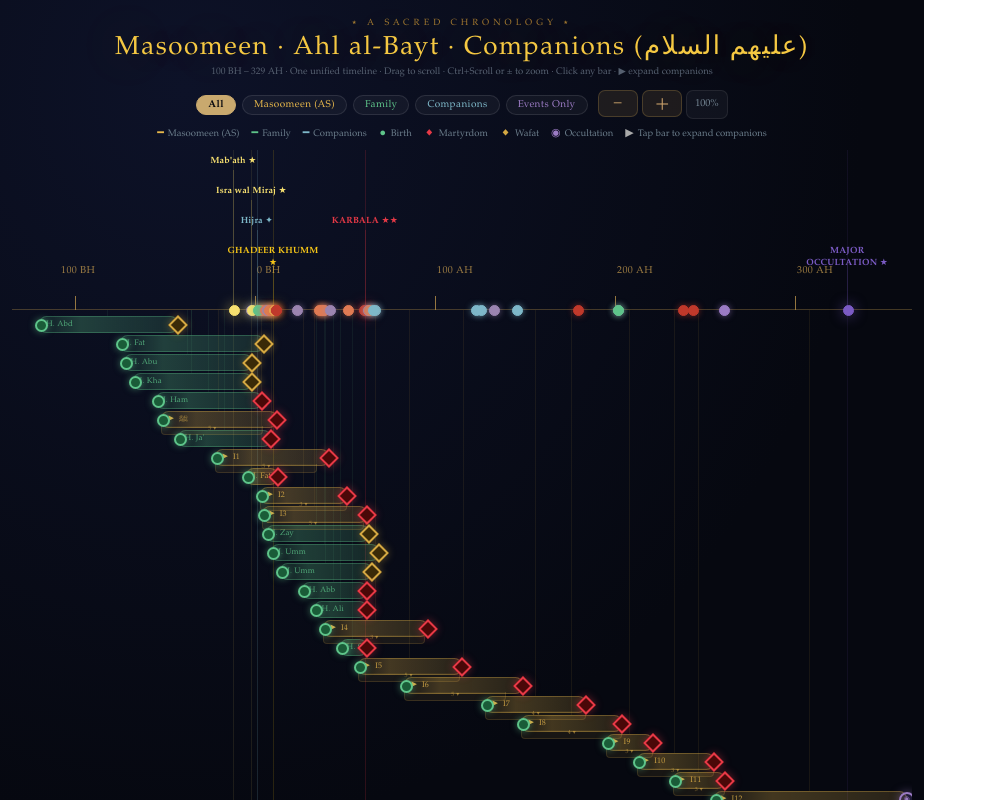
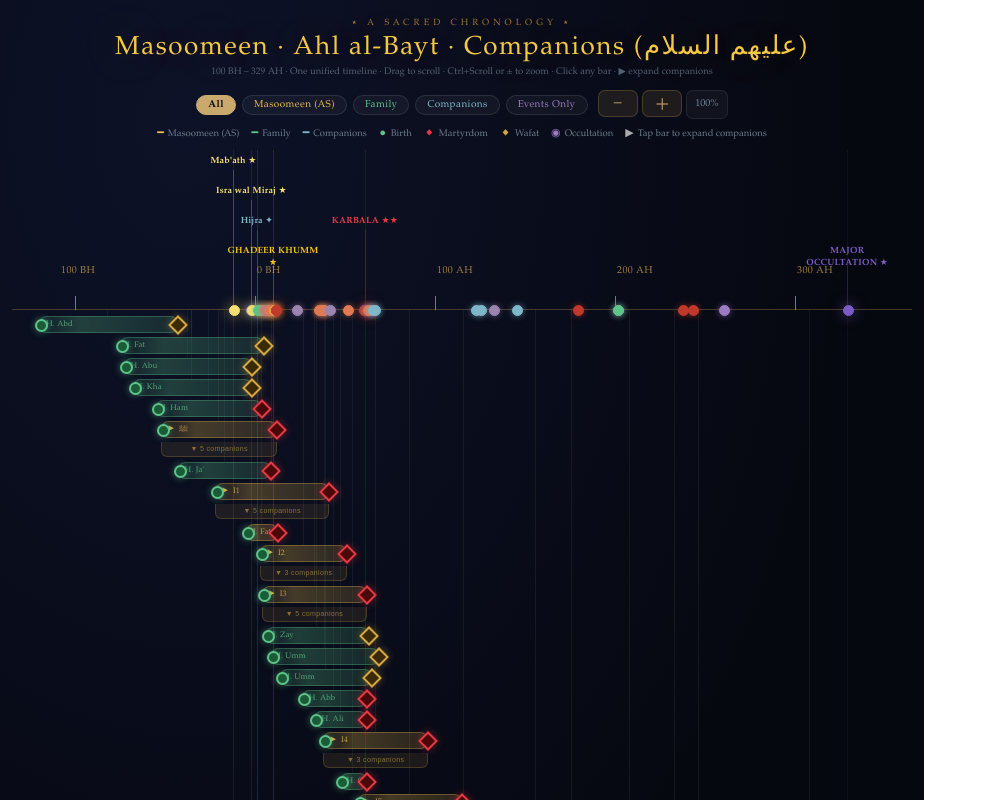
Before and after one commit to QasimTalajawala/shia-timeline, a React (Vite) app: page / in a window 1280 px wide. Shown: the top 800 px of the page, without its empty margins (0-987 px from the left). Built offline with nearby package versions, Linux system fonts and the light colour scheme.

Commit message:
fix companion row spacing

```diff
--- a/src/App.jsx
+++ b/src/App.jsx
@@ -6,11 +6,14 @@ import { useState, useRef, useCallback, useEffect, useMemo } from "react";
 const MIN_AH   = -135;
 const MAX_AH   = 365; // extra right padding so last bars aren't at edge
 const SPAN     = MAX_AH - MIN_AH;
-const BAR_H    = 15;
-const BAR_GAP  = 4;
-const SUB_H    = 12;   // companion sub-row bar height
-const ROW_H    = BAR_H + BAR_GAP;
-const SUB_ROW_H = SUB_H + 3;
+const BAR_H      = 15;
+const BAR_GAP    = 6;   // gap below bar (before button or next row)
+const BTN_H      = 14;  // expand/collapse button height
+const BTN_GAP    = 6;   // gap after button to next row
+const SUB_H      = 12;  // companion sub-row bar height
+const ROW_H      = BAR_H + BAR_GAP;                    // family / no-ashaab rows
+const MASOOM_ROW_H = BAR_H + BAR_GAP + BTN_H + BTN_GAP; // masoom rows with button
+const SUB_ROW_H  = SUB_H + 6;
 const EVT_ZONE_H = 160; // dedicated band at top for event labels above axis
 const AXIS_H    = EVT_ZONE_H; // axis line sits at bottom of event zone
 
@@ -662,7 +665,7 @@ export default function ShiaTimeline() {
     const allPrimary = [];
     if(showMasoom){
       for(const m of MASOOMEEN){
-        allPrimary.push({ type:"masoom", data:m, color:C_MASOOM, h:ROW_H });
+        allPrimary.push({ type:"masoom", data:m, color:C_MASOOM, h:(m.ashaab&&m.ashaab.length>0&&(filter==="all"||filter==="companions")?MASOOM_ROW_H:ROW_H) });
       }
     }
     if(showFamily){
@@ -949,23 +952,28 @@ export default function ShiaTimeline() {
                         display:"flex",alignItems:"center",justifyContent:"center",fontSize:7,color:"#9B7BC4"
                       }}>◉</div>
                     )}
-                    {/* Companion hint strip — tap to expand */}
-                    {row.type==="masoom"&&d.ashaab&&d.ashaab.length>0&&filter==="all"&&!expanded.has(d.id)&&(
+                    {/* Companion expand/collapse button */}
+                    {row.type==="masoom"&&d.ashaab&&d.ashaab.length>0&&filter==="all"&&(
                       <div
                         onClick={e=>{e.stopPropagation();toggleExpand(d.id);}}
                         style={{
-                          position:"absolute",left:bx,top:top+bh,
-                          width:Math.min(barW,100),height:8,
-                          display:"flex",alignItems:"center",justifyContent:"center",
-                          background:`${row.color}14`,
-                          borderRadius:"0 0 4px 4px",
-                          border:`1px solid ${row.color}28`,borderTop:"none",
-                          cursor:"pointer",WebkitTapHighlightColor:"transparent",
-                          userSelect:"none",zIndex:4,
+                          position:"absolute",
+                          left:bx, top:top+BAR_H+BAR_GAP,
+                          width:Math.min(barW,130), height:BTN_H,
+                          display:"flex", alignItems:"center", justifyContent:"center", gap:4,
+                          background:expanded.has(d.id)?`${row.color}28`:`${row.color}18`,
+                          borderRadius:"0 0 6px 6px",
+                          border:`1px solid ${row.color}${expanded.has(d.id)?"55":"35"}`,
+                          borderTop:"none",
+                          cursor:"pointer", WebkitTapHighlightColor:"transparent",
+                          userSelect:"none", zIndex:4,
+                          transition:"background 0.2s",
                         }}
                       >
-                        <span style={{fontSize:6,color:`${row.color}88`,letterSpacing:"0.04em"}}>
-                          {d.ashaab.length} ▾
+                        <span style={{fontSize:7, color:`${row.color}${expanded.has(d.id)?"cc":"88"}`, letterSpacing:"0.05em", fontFamily:"sans-serif"}}>
+                          {expanded.has(d.id)
+                            ? `▲ hide companions`
+                            : `▼ ${d.ashaab.length} companions`}
                         </span>
                       </div>
                     )}
```
